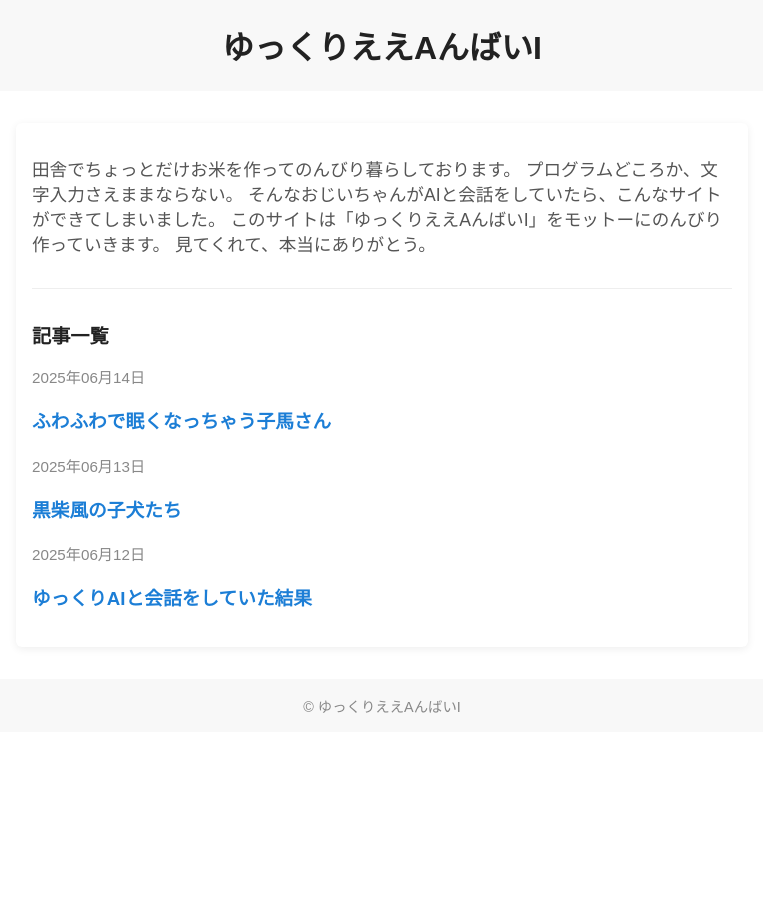
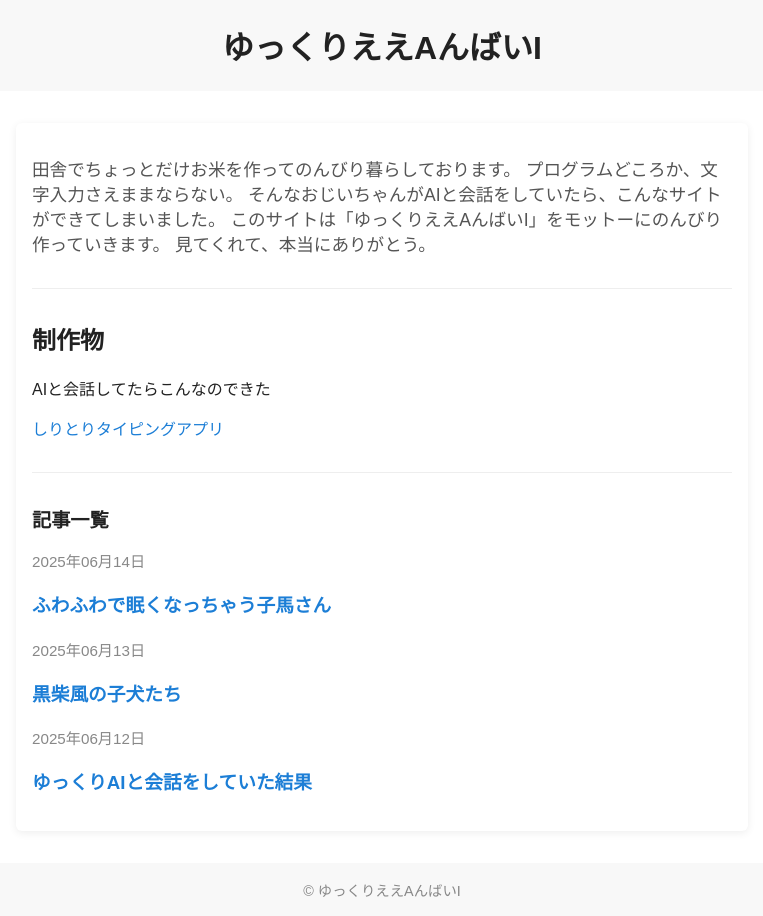
Before and after one commit to hiro69sabu/hiro69sabu.github.io, a Jekyll site: the page built from index.html, in a window 1280 px wide. Shown: the whole page, without its empty margins (258-1021 px from the left). Built offline with Jekyll 4.4.1, drawn with Linux system fonts in a browser that asks for light colours.

Commit message:
Update index.html

```diff
--- a/index.html
+++ b/index.html
@@ -7,6 +7,16 @@ layout: default
   <p class="site-description">
     {{ site.description }}
   </p>
+
+  <hr>
+
+  <div>
+    <h2>制作物</h2>
+    <p>AIと会話してたらこんなのできた</p>
+    <p>
+      <a href="https://siritori.vercel.app/" target="_blank" rel="noopener noreferrer">しりとりタイピングアプリ</a>
+    </p>
+  </div>
 
   <hr>
 
```
